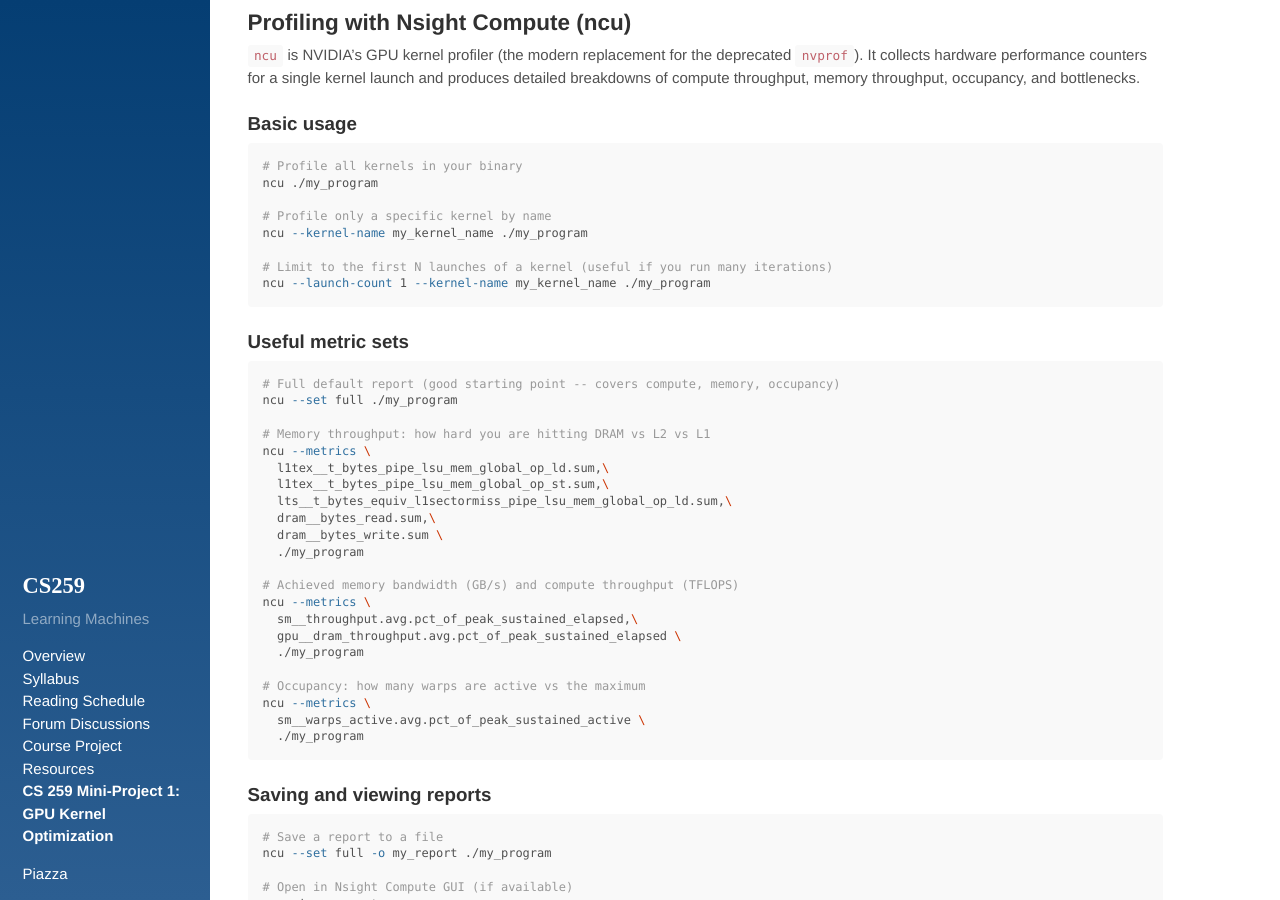
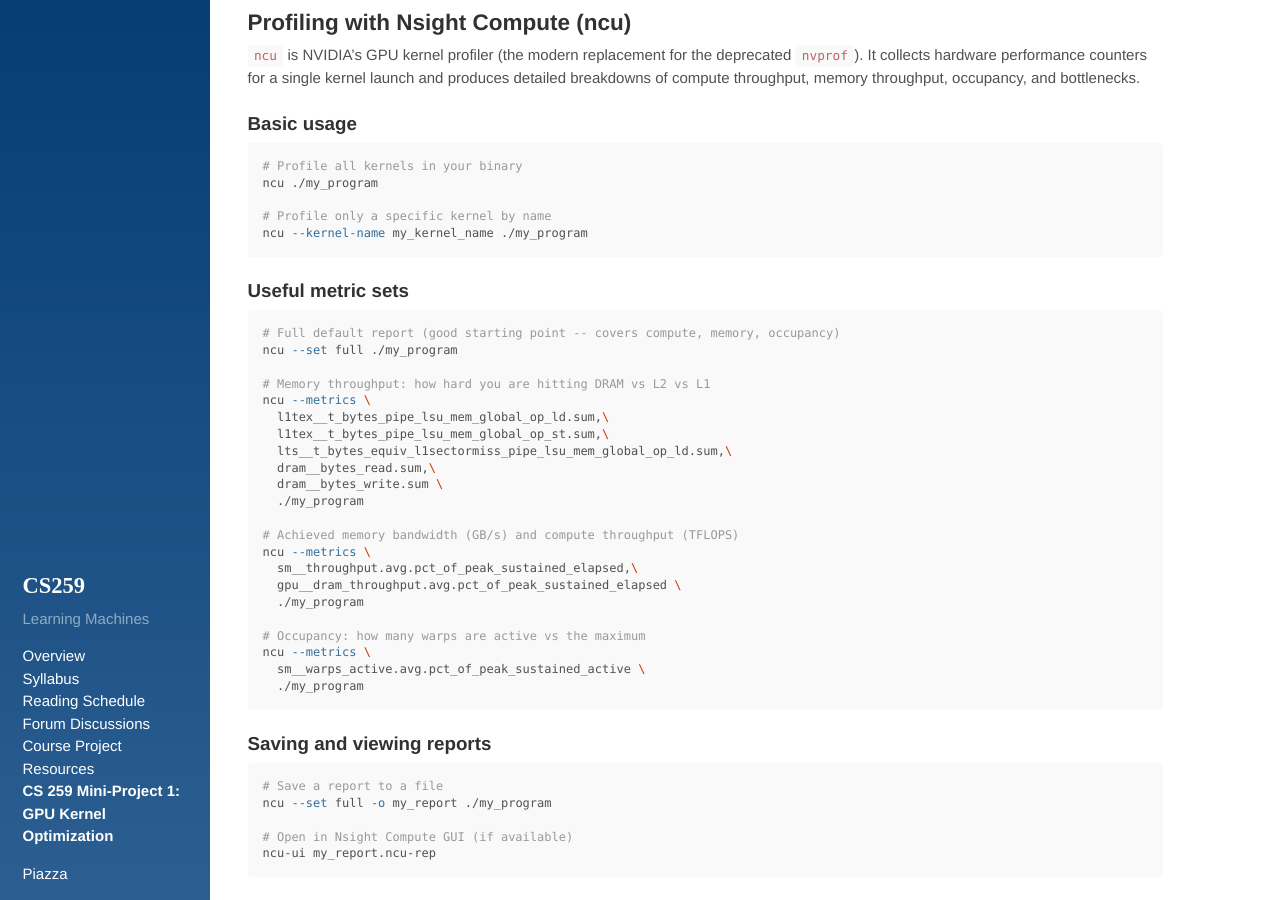
Before and after one commit to PolyArch/cs259, a Jekyll site: the page built from 04-miniproj-1.md, in a window 1280 px wide and 900 px high, scrolled down 1835 px. Built offline with Jekyll 4.4.1, drawn with Linux system fonts in a browser that asks for light colours; our own code applies the rules of GitHub Pages for plain Markdown files.

Commit message:
Remove unnecessary --launch-count example from ncu section

````diff
--- a/04-miniproj-1.md
+++ b/04-miniproj-1.md
@@ -110,9 +110,6 @@
 
 # Profile only a specific kernel by name
 ncu --kernel-name my_kernel_name ./my_program
-
-# Limit to the first N launches of a kernel (useful if you run many iterations)
-ncu --launch-count 1 --kernel-name my_kernel_name ./my_program
 ```
 
 ### Useful metric sets
````
